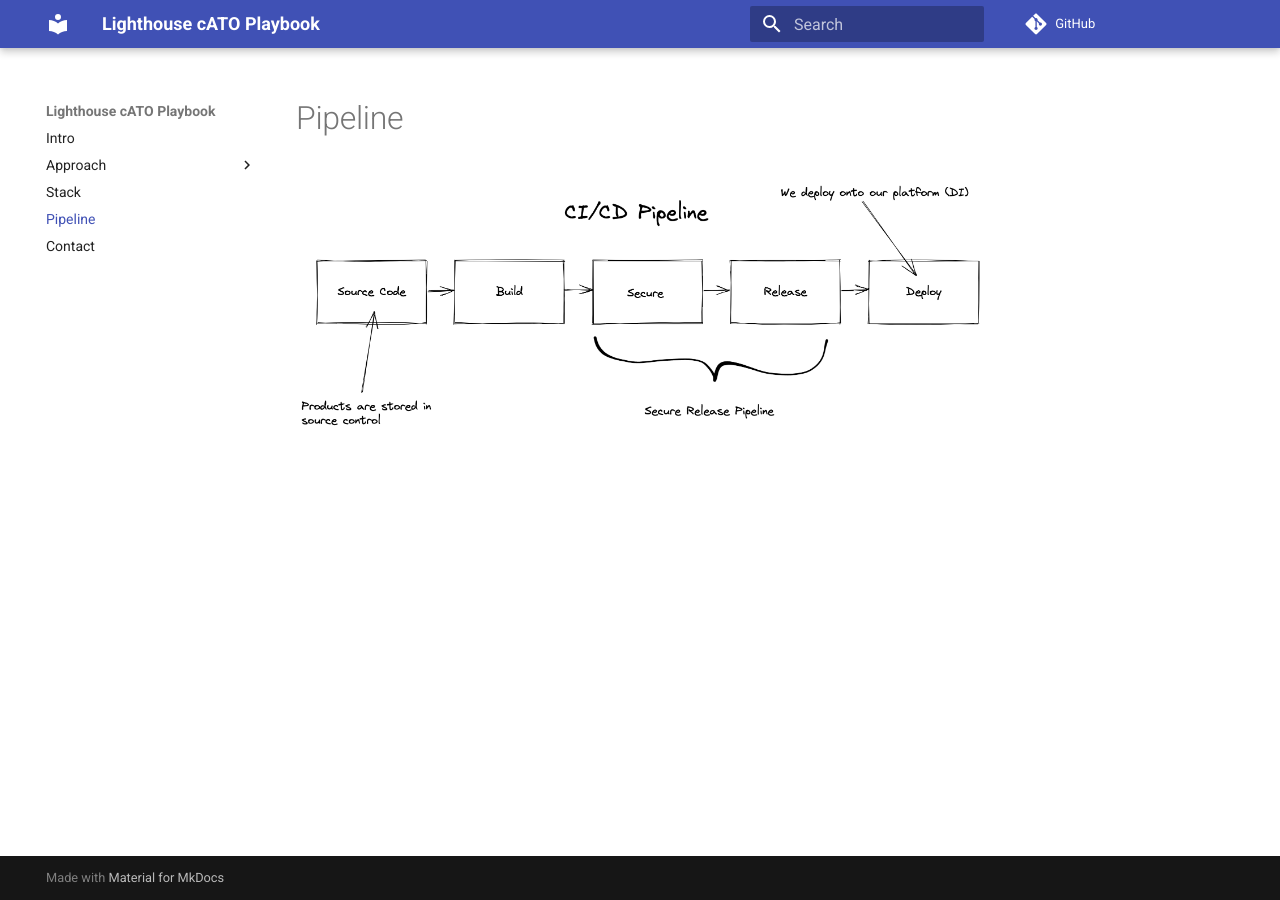
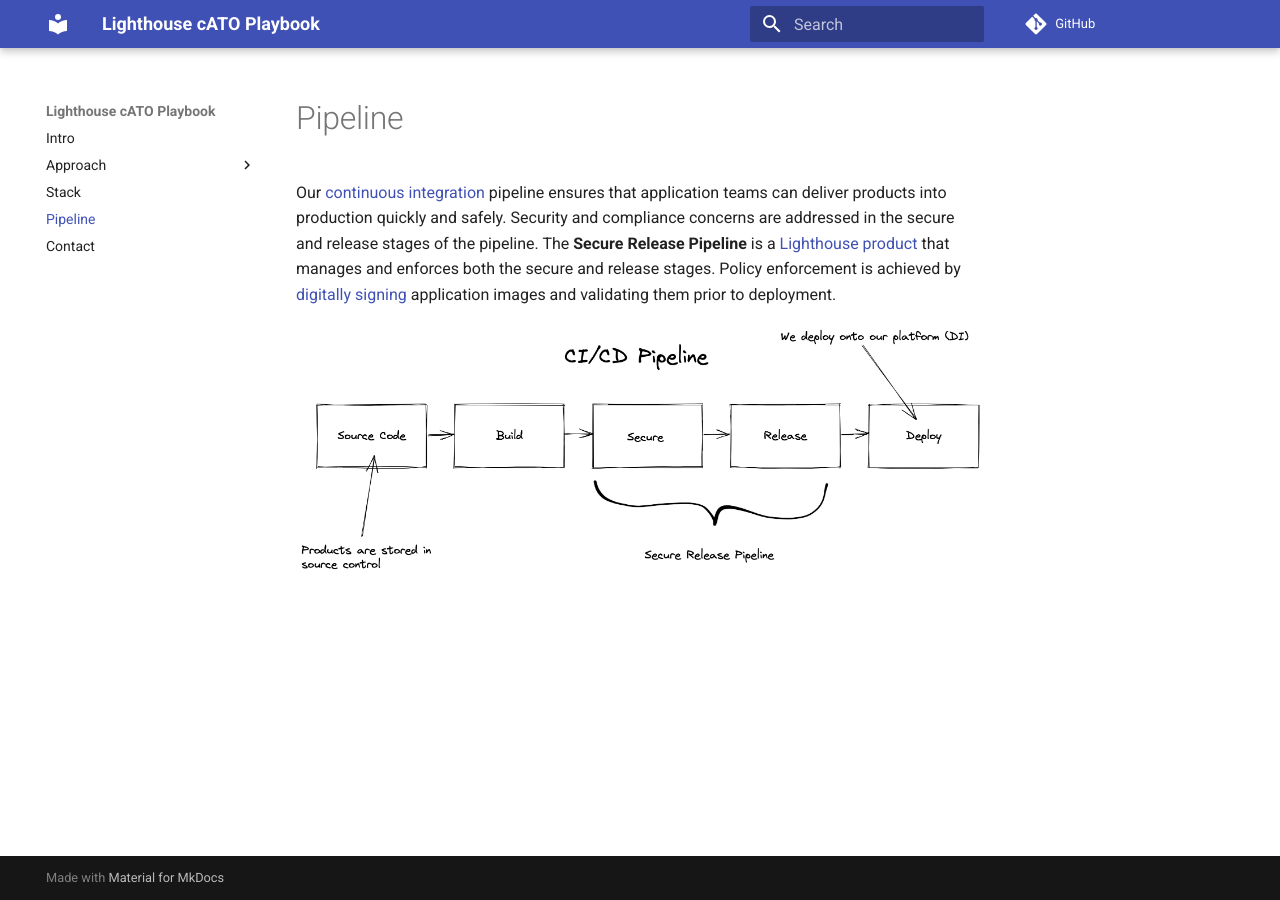
Before and after one commit to rise8-us/cato-playbook, an MkDocs documentation site: the page built from docs/pipeline.md, in a window 1280 px wide. Built offline with MkDocs 1.6.1 and Material for MkDocs 9.7.7, drawn with Linux system fonts in a browser that asks for light colours; comment, search, counter and statistics services are not loaded.

Commit message:
Pipeline description

```diff
--- a/docs/pipeline.md
+++ b/docs/pipeline.md
@@ -1 +1,11 @@
+
+
+Our [continuous integration](https://www.martinfowler.com/articles/continuousIntegration.html) pipeline ensures that
+application teams can deliver products into production quickly and safely. Security and compliance concerns are
+addressed in the secure and release stages of the pipeline. The **Secure Release Pipeline** is a
+[Lighthouse product](https://github.com/department-of-veterans-affairs/lighthouse-tornado) that manages and enforces
+both the secure and release stages. Policy enforcement is achieved by
+[digitally signing](https://csrc.nist.gov/glossary/term/digital_signature) application images and validating them prior
+to deployment.
+
 ![Pipeline!](images/pipeline.png "CI/CD Pipeline")
```
